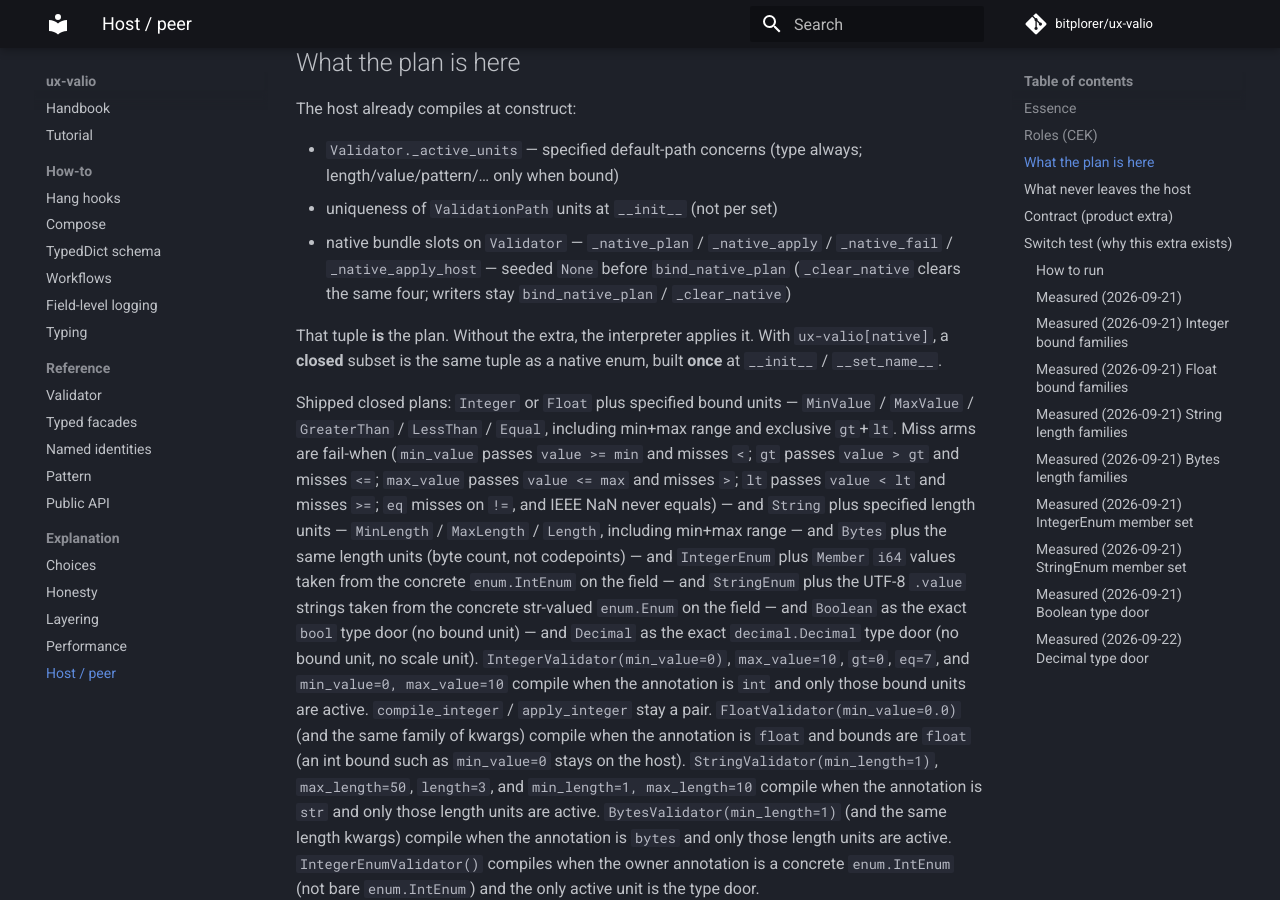
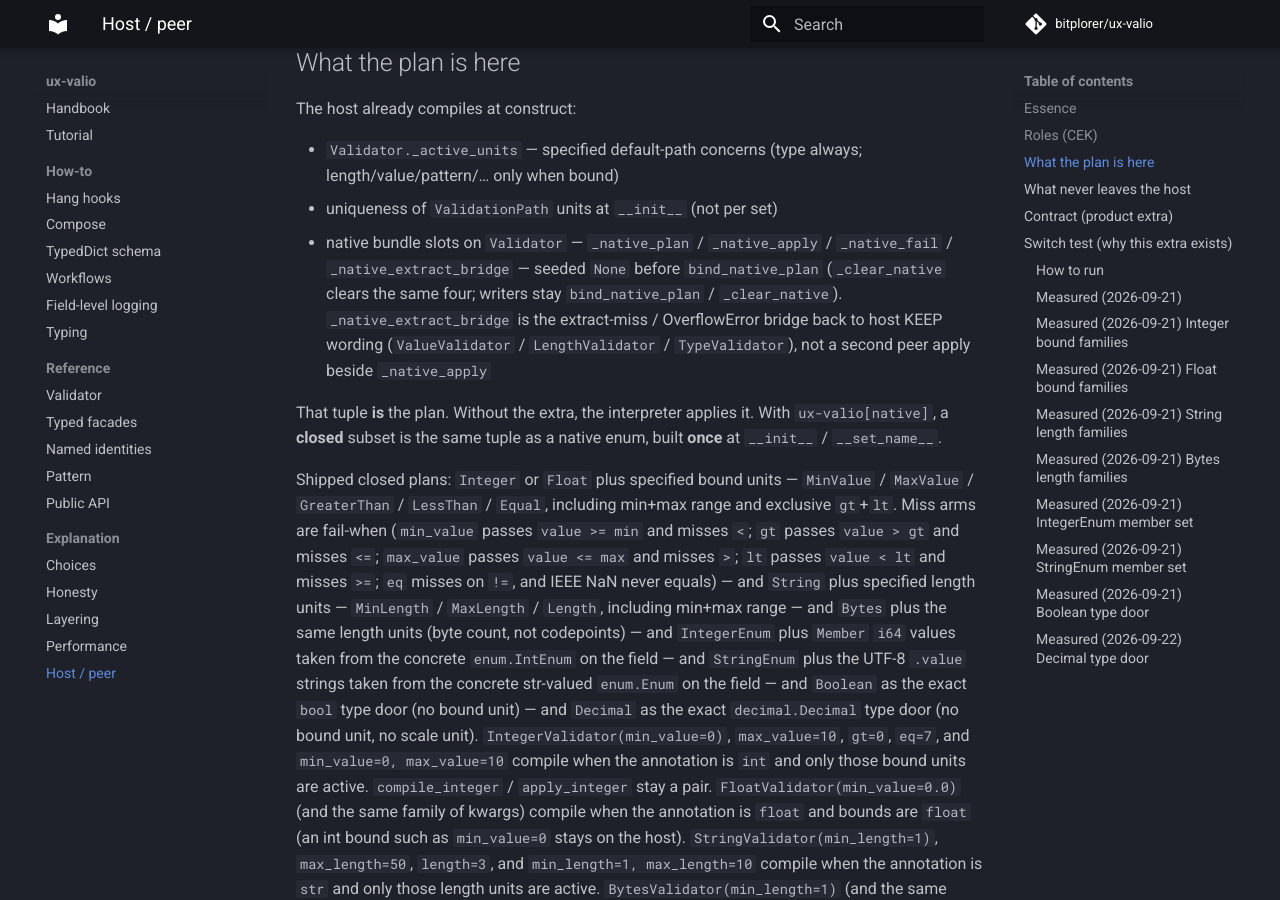
Before and after one commit to bitplorer/ux-valio, an MkDocs documentation site: the page built from docs/explanation/host-peer-plan.md, in a window 1280 px wide and 900 px high, scrolled down 1165 px. Built offline with MkDocs 1.6.1 and Material for MkDocs 9.7.7, drawn with Linux system fonts in a browser that asks for light colours; comment, search, counter and statistics services are not loaded.

Commit message:
Rename the native extract-miss bridge slot.
The fourth Validator slot is _native_extract_bridge: the extract-miss
bridge back to host KEEP wording, not a second peer apply. Writers
stay bind_native_plan and _clear_native. _native.py stays private.

Co-authored-by: bitplorer <bitplorer@users.noreply.github.com>

```diff
--- a/docs/explanation/host-peer-plan.md
+++ b/docs/explanation/host-peer-plan.md
@@ -52,9 +52,13 @@ The host already compiles at construct:
 - uniqueness of ``ValidationPath`` units at ``__init__`` (not per set)
 - native bundle slots on ``Validator`` —
   ``_native_plan`` / ``_native_apply`` / ``_native_fail`` /
-  ``_native_apply_host`` — seeded ``None`` before
+  ``_native_extract_bridge`` — seeded ``None`` before
   ``bind_native_plan`` (``_clear_native`` clears the same four;
-  writers stay ``bind_native_plan`` / ``_clear_native``)
+  writers stay ``bind_native_plan`` / ``_clear_native``).
+  ``_native_extract_bridge`` is the extract-miss / OverflowError
+  bridge back to host KEEP wording (``ValueValidator`` /
+  ``LengthValidator`` / ``TypeValidator``), not a second peer apply
+  beside ``_native_apply``
 
 That tuple **is** the plan. Without the extra, the interpreter applies
 it. With ``ux-valio[native]``, a **closed** subset is the same tuple as
```
Also changed, not shown: AGENTS.md (+7 -3 lines), CHANGELOG.md (+13 -1 lines), docs/explanation/performance.md (+4 -3 lines), 3 other files.
